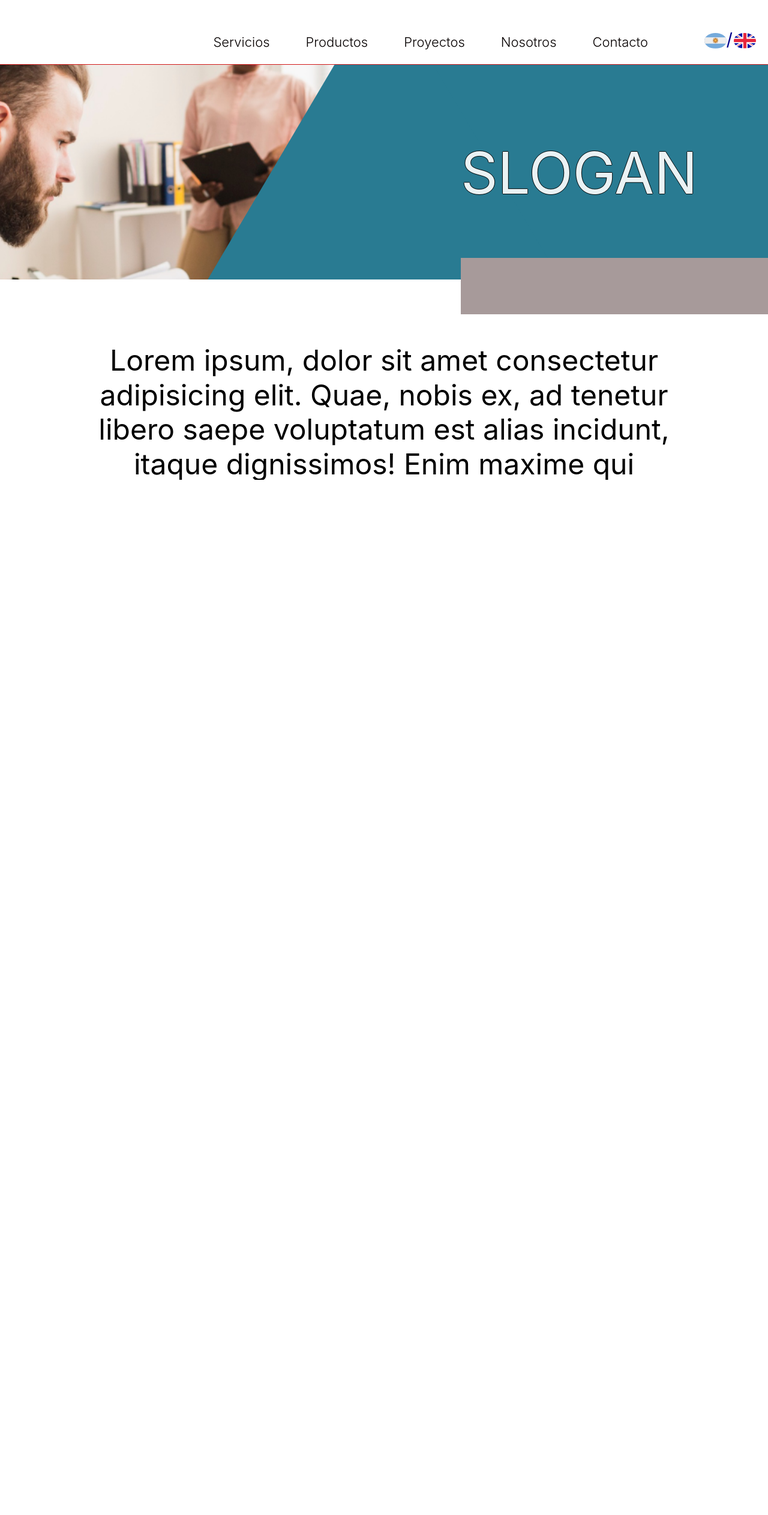
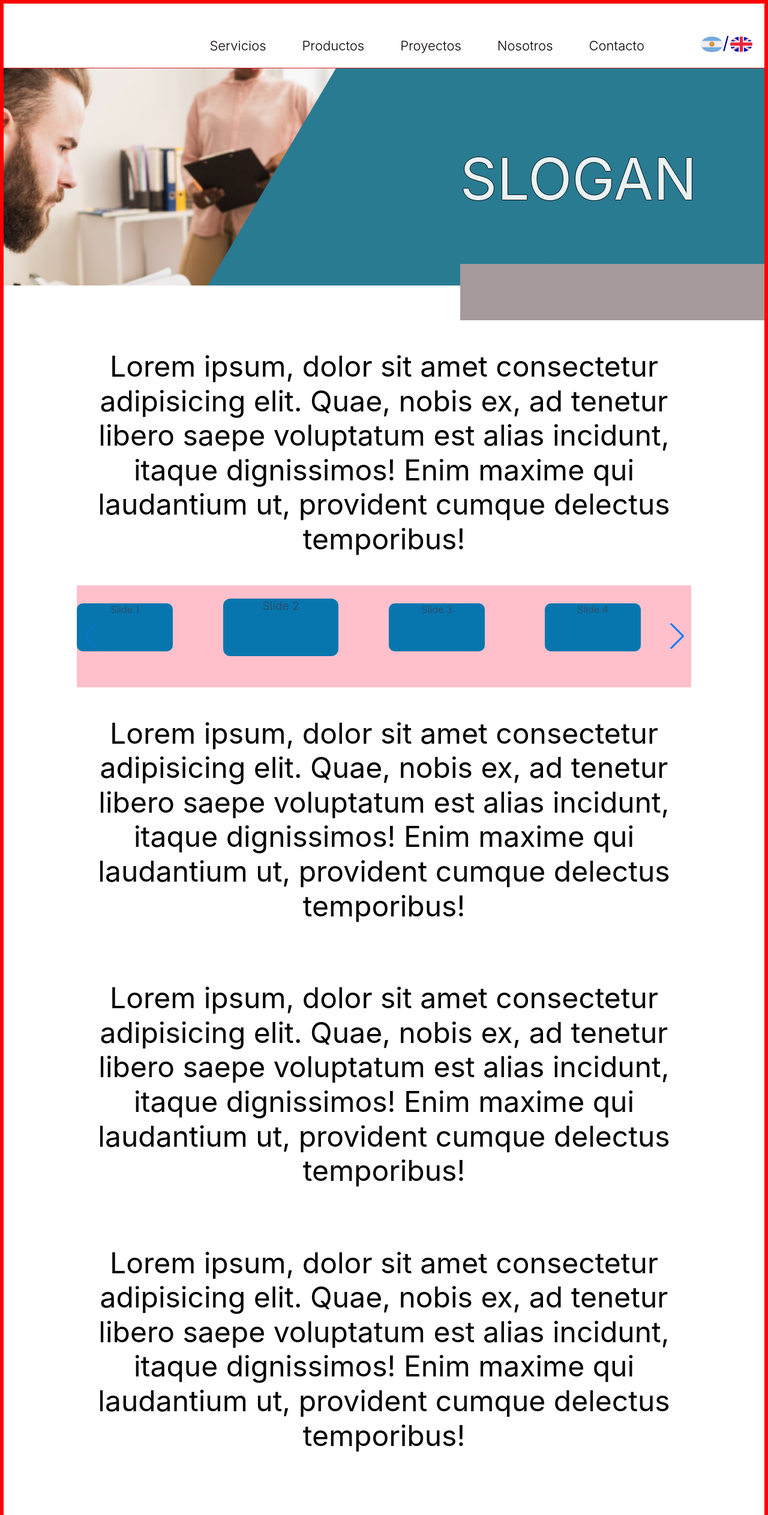
Before and after one commit to gerssss97/Erven, a React (Vite) app in the folder Erven/: page /Erven/esp/contenedor in a window 1280 px wide. Shown: the top 2526 px of the page at 60% size. Before the commit the page ends 840 px from the top, so only its background shows below. Built offline with nearby package versions, Linux system fonts and the light colour scheme.

Commit message:
se arregla footer y flexbox del contenido

```diff
--- a/Erven/src/components/Footer/Footer.css
+++ b/Erven/src/components/Footer/Footer.css
@@ -1,18 +1,14 @@
 footer{
-    /* position: sticky; */
-    /* bottom: 0; */
-    /* position: absolute;
-    bottom: 0; */
     display: flex;
     flex-direction: row;
-    /* margin-top: auto;  */
     background-color: #297B92;
-    padding: 1rem;
+    /* padding: 1rem; */
     text-align: left;
     align-items: center;
     width: 100%;
     justify-content: space-between;
     z-index: 1000;
+    margin-top: auto;
 }
 
 .mi-tabla {
--- a/Erven/src/components/Landing/Carrusel.css
+++ b/Erven/src/components/Landing/Carrusel.css
@@ -1,10 +1,10 @@
 .swiper{
   background-color: pink;
   height: 20vh;
-  width: 80vh;
-  top: 6.5rem !important;
+  width: 80dvw;
+
   padding-top: 10px!important;
-  margin-bottom: 55px!important;
+  /* margin-bottom: 55px!important; */
   align-items: center !important;
 }
 
--- a/Erven/src/components/Landing/Landing.css
+++ b/Erven/src/components/Landing/Landing.css
@@ -61,13 +61,6 @@
   box-sizing: border-box;
 }
 
-.container-TODO{
-  display: flex;
-  flex-direction: column;
-  margin-bottom: 10rem;
-  padding-top: 6.5rem;
-  position: absolute;
-}
 
 .texto-central{
   width: 80%;
@@ -79,101 +72,3 @@
   margin-right: auto;
 
 }
-
-
-
-
-
-footer{
-  /* position: sticky; */
-  /* bottom: 0; */
-  /* position: absolute;
-  bottom: 0; */
-  display: flex;
-  flex-direction: row;
-  /* margin-top: auto;  */
-  background-color: #297B92;
-  padding: 1rem;
-  text-align: left;
-  align-items: center;
-  width: 100%;
-  justify-content: space-between;
-  z-index: 1000;
-}
-
-.mi-tabla {
-  width: 100%; /* Ajusta el ancho según sea necesario */
-  border-collapse: separate; /* Elimina el espacio entre celdas */
-}
-
-.column {
-  padding: 10px; /* Espaciado interno para las celdas */
-  vertical-align: top; /* Alinea el contenido en la parte superior */
-  flex: 1;
-  min-width: 200px;
-}
-
-.lista {
-  margin: 0;
-  padding-left: 20vw;
-  text-decoration: none;
-}
-.item a {
-  color: rgb(6, 0, 0);
-  text-decoration: none;
-  font-size: 22px;
-  padding: 10px 30px;
-  transition: background-color 0.3s ease;
-  border-radius: 2px;
-}
-
-.lista2{
-  list-style: none;
-}
-
-.icon-container {
-  display: flex;
-  flex-direction: column; /* Asegura que los iconos estén en una columna */
-  align-items: center; /* Centra los iconos horizontalmente */
-}
-
-.svgs{
-  padding-right: 20vw;
-  padding-top: 10px;
-  max-width: 40px;
-}
-
-
-
-
-
-
-
-
-
-
-
-.banner-container{
-  width: 100vw;
-  height:411px ;
-  display: flex;
-  align-items: center; /* Centra los elementos verticalmente */
-  justify-content: center; /* Centra los elementos horizontalmente (opcional) */
-  top: 0; /* Stick to the top of the viewport */
-  left: 0; /* Stick to the left of the viewport */
-  z-index: 2;
-  margin-top: 5rem;
-  position: relative;
-  top: 20px;
-
-}
-.banner-text{
-  text-align: center;
-  color: black;
-}
-.imagen-banner{
-  width: 100%;
-  height: 100%;
-  object-fit: cover;
-  object-position: center;
- }
--- a/Erven/src/components/Landing/Landing.jsx
+++ b/Erven/src/components/Landing/Landing.jsx
@@ -1,22 +1,16 @@
-import React from 'react';
-import './Landing.css';
+import React from "react";
+import "./Landing.css";
 import "slick-carousel/slick/slick.css";
 import "slick-carousel/slick/slick-theme.css";
-import Carrusel from './Carrusel';
-import frame from './Frame 1.jpg';
-import imagen from './trabajandoGrupo 1.png'
-import triangulo from './Polygon 1.svg'
-import Footer from '../Footer/Footer';
-
-import '../Footer/Footer.css';
-import instagram from '../Footer/instagram.svg';
-import facebook from '../Footer/facebook.svg'
+import Carrusel from "./Carrusel";
+import imagen from "./trabajandoGrupo 1.png";
+import triangulo from "./Polygon 1.svg";
 
 
-
-const Landing = ()=> {
+const Landing = () => {
   return (
-  <><div className="container-TODO">
+    <>
+      <div >
         <div class="trabajandogrupo-1-parent">
           <img className="trabajandogrupo-1-icon" src={imagen}></img>
           <div className="rectangulo-azul"></div>
@@ -26,25 +20,68 @@ const Landing = ()=> {
           <div className="rectangulo-gris"></div>
         </div>
 
-  <div className='texto-central'> <p>Lorem ipsum, dolor sit amet consectetur adipisicing elit. Quae,
-    nobis ex, ad tenetur libero saepe voluptatum est alias incidunt, itaque dignissimos! Enim
-     maxime qui laudantium ut, provident cumque delectus temporibus!</p></div>
-  <Carrusel></Carrusel>
-  <div className='texto-central'> <p>Lorem ipsum, dolor sit amet consectetur adipisicing elit. Quae,
-    nobis ex, ad tenetur libero saepe voluptatum est alias incidunt, itaque dignissimos! Enim
-     maxime qui laudantium ut, provident cumque delectus temporibus!</p></div>
+        <div className="texto-central">
+          {" "}
+          <p>
+            Lorem ipsum, dolor sit amet consectetur adipisicing elit. Quae,
+            nobis ex, ad tenetur libero saepe voluptatum est alias incidunt,
+            itaque dignissimos! Enim maxime qui laudantium ut, provident cumque
+            delectus temporibus!
+          </p>
         </div>
 
-  <div>
-  <table className="mi-tabla">
-        <tr>
-          <td className="column">
-            <ul className="lista">
+        <Carrusel></Carrusel>
 
-            </ul>
-          </td>
-        </tr>
-    </table>
+        <div className="texto-central">
+          {" "}
+          <p>
+            Lorem ipsum, dolor sit amet consectetur adipisicing elit. Quae,
+            nobis ex, ad tenetur libero saepe voluptatum est alias incidunt,
+            itaque dignissimos! Enim maxime qui laudantium ut, provident cumque
+            delectus temporibus!
+          </p>
+        </div>
+      </div>
+        <div className="texto-central">
+          {" "}
+          <p>
+            Lorem ipsum, dolor sit amet consectetur adipisicing elit. Quae,
+            nobis ex, ad tenetur libero saepe voluptatum est alias incidunt,
+            itaque dignissimos! Enim maxime qui laudantium ut, provident cumque
+            delectus temporibus!
+          </p>
+        </div><div className="texto-central">
+          {" "}
+          <p>
+            Lorem ipsum, dolor sit amet consectetur adipisicing elit. Quae,
+            nobis ex, ad tenetur libero saepe voluptatum est alias incidunt,
+            itaque dignissimos! Enim maxime qui laudantium ut, provident cumque
+            delectus temporibus!
+          </p>
+        </div><div className="texto-central">
+          {" "}
+          <p>
+            Lorem ipsum, dolor sit amet consectetur adipisicing elit. Quae,
+            nobis ex, ad tenetur libero saepe voluptatum est alias incidunt,
+            itaque dignissimos! Enim maxime qui laudantium ut, provident cumque
+            delectus temporibus!
+          </p>
+        </div><div className="texto-central">
+          {" "}
+          <p>
+            Lorem ipsum, dolor sit amet consectetur adipisicing elit. Quae,
+            nobis ex, ad tenetur libero saepe voluptatum est alias incidunt,
+            itaque dignissimos! Enim maxime qui laudantium ut, provident cumque
+            delectus temporibus!
+          </p>
+        </div><div className="texto-central">
+          {" "}
+          <p>
+            Lorem ipsum, dolor sit amet consectetur adipisicing elit. Quae,
+            nobis ex, ad tenetur libero saepe voluptatum est alias incidunt,
+            itaque dignissimos! Enim maxime qui laudantium ut, provident cumque
+            delectus temporibus!
+          </p>
         </div>
     </>
   );
--- /dev/null
+++ b/Erven/src/components/contenedor.css
@@ -0,0 +1,5 @@
+.all{
+    display: flex;
+    flex-direction: column;
+    min-height: 100dvh;
+ }
--- a/Erven/src/components/contenedor.jsx
+++ b/Erven/src/components/contenedor.jsx
@@ -2,14 +2,15 @@ import React from 'react'
 import Header from './header/Header'
 import Footer from './Footer/Footer'
 import { Outlet } from 'react-router'
+import './contenedor.css'
 
 
 const Contenedor = () => {
   return (
-    <div style={{ display: 'flex', flexDirection: 'column', minHeight: '100vh', width:'100vw', position: 'relative'}}>
+    <div className='all'>
       <Header />
       <Outlet />
-      {/* <Footer /> */}
+      <Footer />
     </div>
   );
 }
--- a/Erven/src/components/header/header.css
+++ b/Erven/src/components/header/header.css
@@ -9,11 +9,10 @@
     color: #000204;
     background-color: #ffffff;
     width: 100%;
-    position: fixed;
+    /* position: fixed; */
     top: 0;
     left: 0;
     z-index: 1000;
-
 }
 
 .navbar-logo {
--- a/Erven/src/index.css
+++ b/Erven/src/index.css
@@ -10,29 +10,15 @@
   -webkit-font-smoothing: antialiased;
   -moz-osx-font-smoothing: grayscale;
   text-align: center;
-  margin: 0;
-  padding: 0;
+  /* margin: 0; */
+  /* padding: 0; */
   overflow-y: auto;
 }
 
-*,
-*::before,
-*::after {
-  box-sizing: inherit; /* Asegura que todo usa el mismo box model */
-}
-
-
 body {
   margin: 0;
-  margin-bottom: 40px;
-  padding: 0;
+  border: 6px solid red;
   line-height: normal;
-  display: flex;
-  flex-direction: column;
-  align-items: center;
-  justify-content: center;
-  width: 100vw;
-  height: 100vh;
   overflow-x: hidden;
 }
 
```
Also changed, not shown: Erven/src/components/Landing/Frame 1.jpg (deleted). Lines whose indentation alone changed are shown as unchanged.
